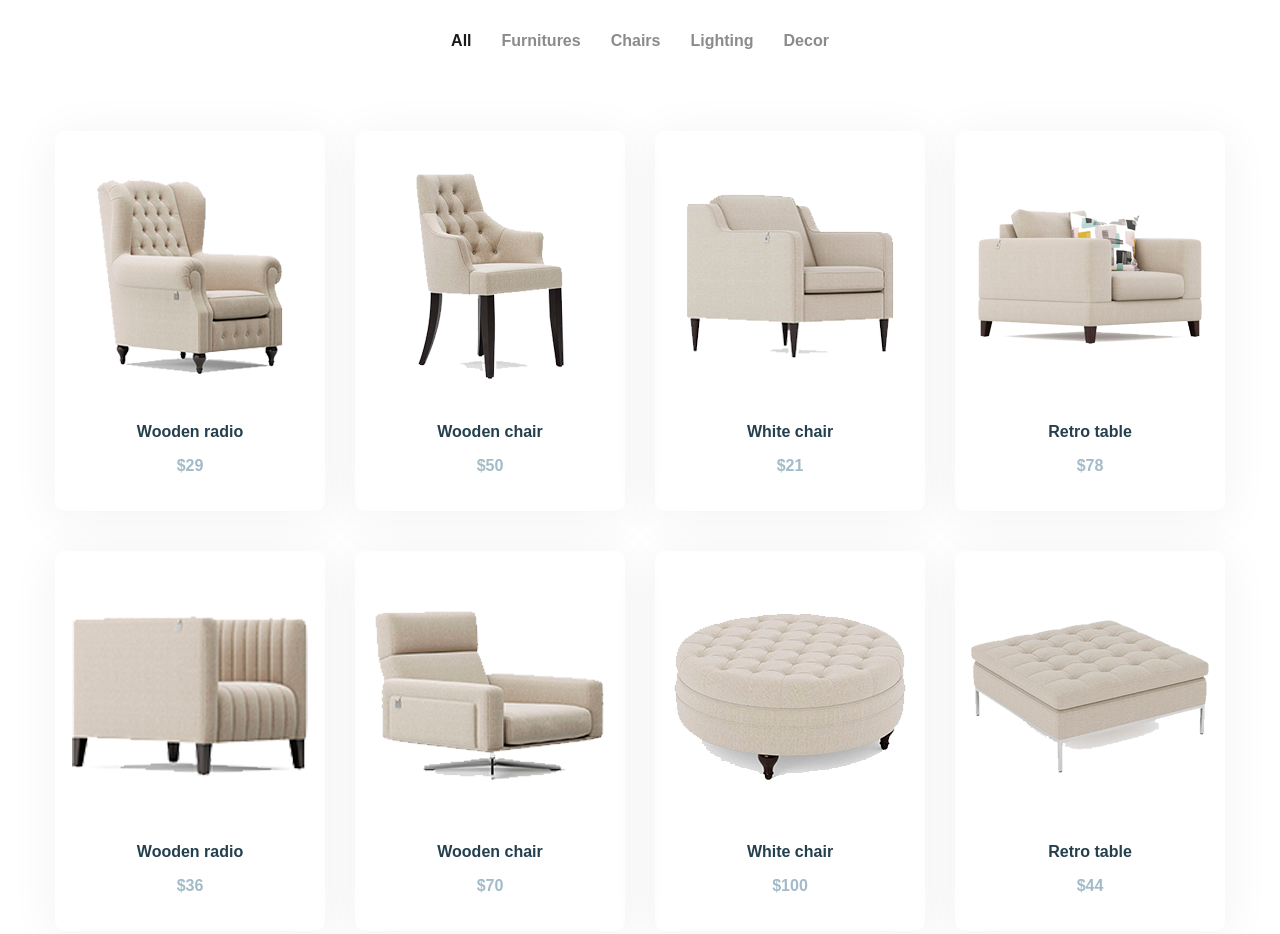
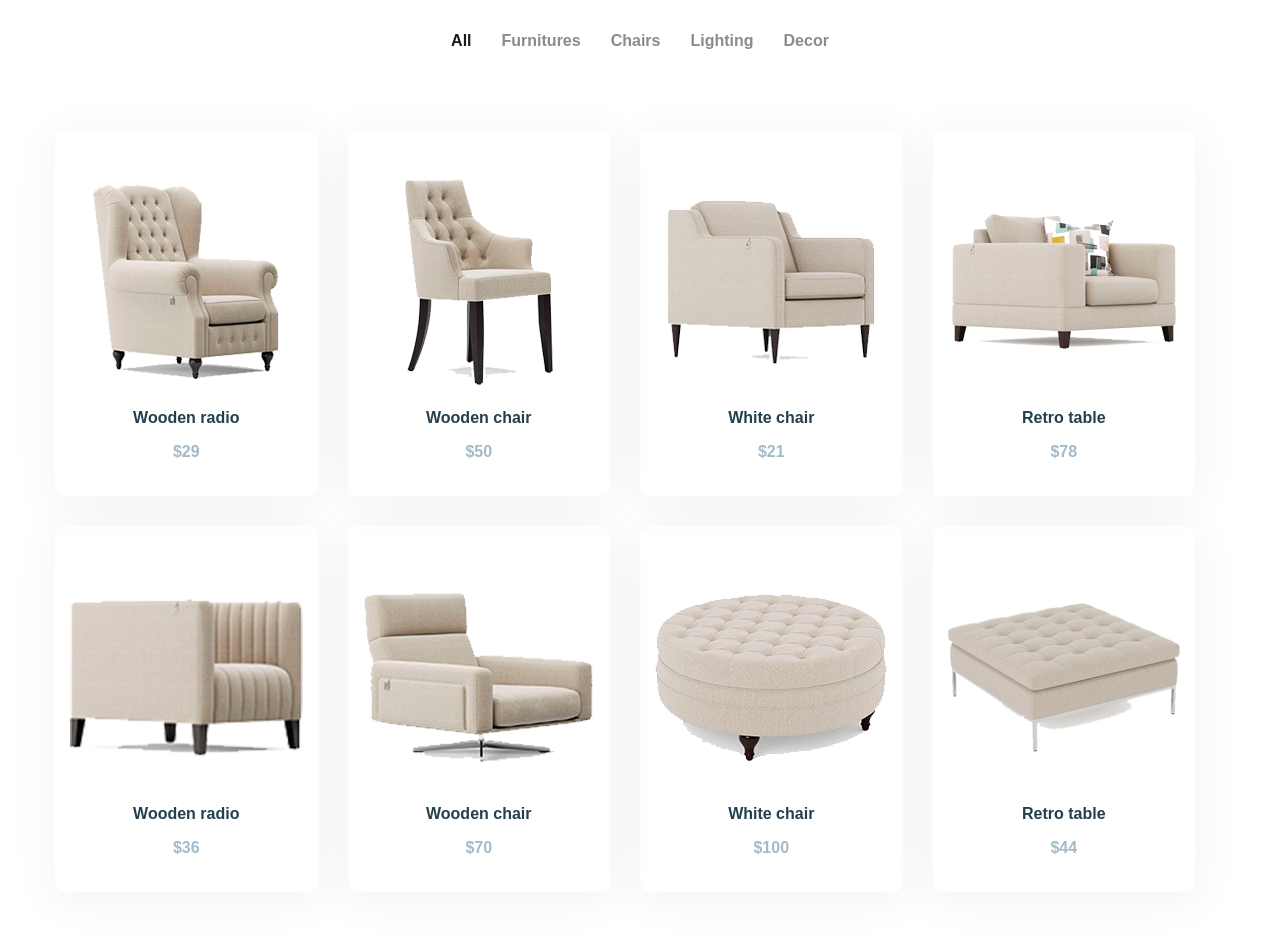
Before and after one commit to vinraelll/glee, a website: page app/index.html in a window 1280 px wide. Shown: the part 1320-2254 px from the top of the page. Drawn offline with Linux system fonts and the light colour scheme.

Commit message:
fixed bestseller

```diff
--- a/app/index.html
+++ b/app/index.html
@@ -251,7 +251,9 @@
         <div class="bestseller__items">
 
           <div class="bestseller__item">
+            <div class="bestseller__image">
               <img class="bestseller__pic" src="images/products/product-1.png" alt="big white armchair">
+            </div>
             <div class="bestseller__info">
               <p class="bestseller__name">Wooden radio</p>
               <p class="bestseller__price">$29</p>
@@ -284,7 +286,9 @@
           </div>
 
           <div class="bestseller__item">
+            <div class="bestseller__image">
               <img class="bestseller__pic" src="images/products/product-2.png" alt="big white chair on four supports">
+            </div>
             <div class="bestseller__info">
               <p class="bestseller__name">Wooden chair</p>
               <p class="bestseller__price">$50</p>
@@ -317,7 +321,9 @@
           </div>
 
           <div class="bestseller__item">
+            <div class="bestseller__image">
               <img class="bestseller__pic" src="images/products/product-3.png" alt="small white armchair">
+            </div>
             <div class="bestseller__info">
               <p class="bestseller__name">White chair</p>
               <p class="bestseller__price">$21</p>
@@ -350,7 +356,9 @@
           </div>
 
           <div class="bestseller__item">
+            <div class="bestseller__image">
               <img class="bestseller__pic" src="images/products/product-4.png" alt="small white armchair with different pillows">
+            </div>
             <div class="bestseller__info">
               <p class="bestseller__name">Retro table</p>
               <p class="bestseller__price">$78</p>
@@ -383,7 +391,9 @@
           </div>
 
           <div class="bestseller__item">
+            <div class="bestseller__image">
               <img class="bestseller__pic" src="images/products/product-5.png" alt="small white armchair with high armstands">
+            </div>
             <div class="bestseller__info">
               <p class="bestseller__name">Wooden radio</p>
               <p class="bestseller__price">$36</p>
@@ -416,7 +426,9 @@
           </div>
 
           <div class="bestseller__item">
+            <div class="bestseller__image">
               <img class="bestseller__pic" src="images/products/product-6.png" alt="middle armchair with round support">
+            </div>
             <div class="bestseller__info">
               <p class="bestseller__name">Wooden chair</p>
               <p class="bestseller__price">$70</p>
@@ -449,7 +461,9 @@
           </div>
 
           <div class="bestseller__item">
+            <div class="bestseller__image">
               <img class="bestseller__pic" src="images/products/product-7.png" alt="small white round ottoman">
+            </div>
             <div class="bestseller__info">
               <p class="bestseller__name">White chair</p>
               <p class="bestseller__price">$100</p>
@@ -482,7 +496,9 @@
           </div>
 
           <div class="bestseller__item">
+            <div class="bestseller__image">
               <img class="bestseller__pic" src="images/products/product-8.png" alt="small white round ottoman">
+            </div>
             <div class="bestseller__info">
               <p class="bestseller__name">Retro table</p>
               <p class="bestseller__price">$44</p>
--- a/app/scss/components/_bestseller.scss
+++ b/app/scss/components/_bestseller.scss
@@ -23,34 +23,49 @@
 
   &__items {
     max-width: 100%;
-    min-height: 800px;
     margin-bottom: 185px;
+    margin-right: -30px;
     display: flex;
     flex-wrap: wrap;
-    justify-content: space-between;
-    align-content: space-between;
+  }
+
+  &__image {
+    position: relative;
+    padding-bottom: 100%;
+    margin-bottom: 10px;
   }
 
   &__pic {
+    position: absolute;
+    top: 0;
+    bottom: 0;
+    left: 0;
+    right: 0;
+    max-width: 100%;
+    max-height: 100%;
     margin: auto;
+    transition: transform 0.4s ease-out;
   }
 
   &__item {
     position: relative;
-    display: flex;
-    flex-direction: column;
-    align-items: center;
-    justify-content: space-between;
-    width: 270px;
-    height: 380px;
-    padding: 0px 10px 35px;
+    width: 100%;
+    max-width: calc(25% - 30px);
+    margin: 0px 30px 30px 0px;
+    padding: 35px 15px;
+    overflow: hidden;
     @extend %DMSans-700;
     border-radius: 10px;
     box-shadow: 0px 6px 47px 3px rgba(37, 37, 37, 0.05);
 
     &:hover {
       .bestseller__links {
+        // transform: translateY(0);
         opacity: 1;
+      }
+
+      .bestseller__pic {
+        transform: scale(1.05);
       }
     }
   }
@@ -76,22 +91,23 @@
   &__links {
     opacity: 0;
     position: absolute;
+    left: 0;
+    right: 0;
     margin: 0 auto;
-    bottom: 150px;
+    bottom: 120px;
     max-width: 165px;
-    width: 100%;
-    transition: opacity 0.4s ease-out;
+    // transform: translateY(2em);
+    transition: all 0.4s ease-out;
   }
 
   &__link {
     display: flex;
-    justify-content: center;
-    align-items: center;
     width: 45px;
     height: 45px;
     border-radius: 50%;
     background-color: #fff;
     transition: background-color 0.4s ease-in-out;
+
 
     &:hover {
       background-color: #a3bac7;
@@ -103,6 +119,7 @@
   }
 
   &__link svg {
+    margin: auto;
     fill: #a3bac7;
     transition: fill 0.4s ease-in-out;
   }
```
Also changed, not shown: app/css/style.min.css. Lines whose indentation alone changed are shown as unchanged.
